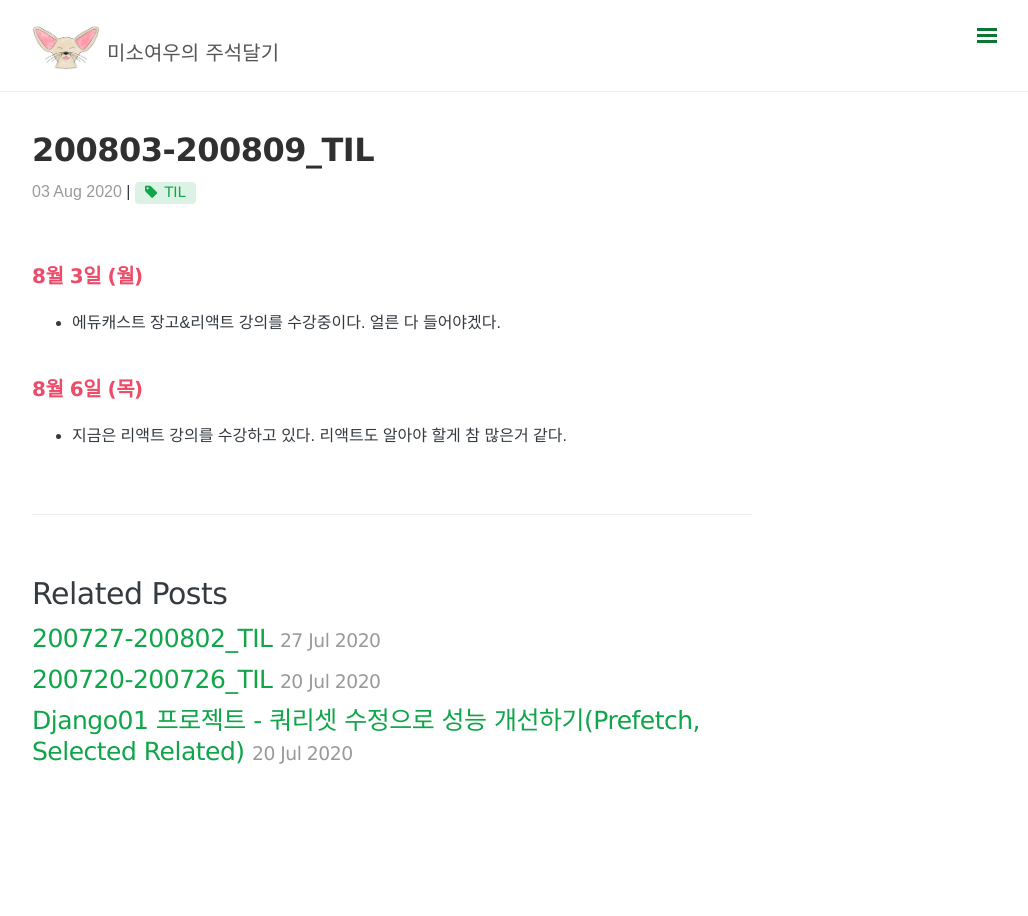
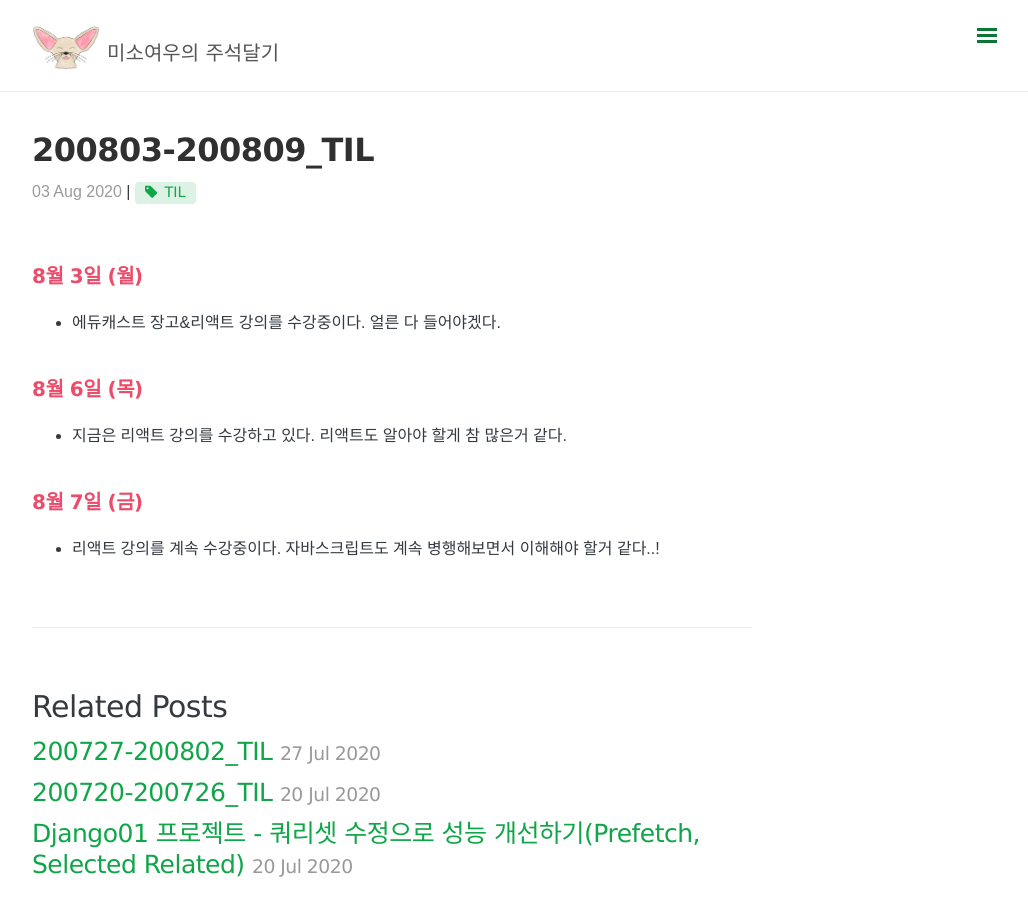
Before and after one commit to somefood/somefood.github.io, a Jekyll site: the page built from _posts/Today I Learned/2020-08-03-08-09-TIL.md, in a window 1280 px wide and 941 px high. Shown: the top 916 px of the window, without its empty margins (248-1276 px from the left). Built offline with Jekyll 4.4.1, drawn with Linux system fonts in a browser that asks for light colours; nearby versions of some CDN libraries; comment, search, counter and statistics services are not loaded.

Commit message:
수정: 내용 추가

```diff
--- a/_posts/Today I Learned/2020-08-03-08-09-TIL.md
+++ b/_posts/Today I Learned/2020-08-03-08-09-TIL.md
@@ -13,3 +13,6 @@ comments: true
 
 ## 8월 6일 (목)
 - 지금은 리액트 강의를 수강하고 있다. 리액트도 알아야 할게 참 많은거 같다.
+
+## 8월 7일 (금)
+- 리액트 강의를 계속 수강중이다. 자바스크립트도 계속 병행해보면서 이해해야 할거 같다..!
```
